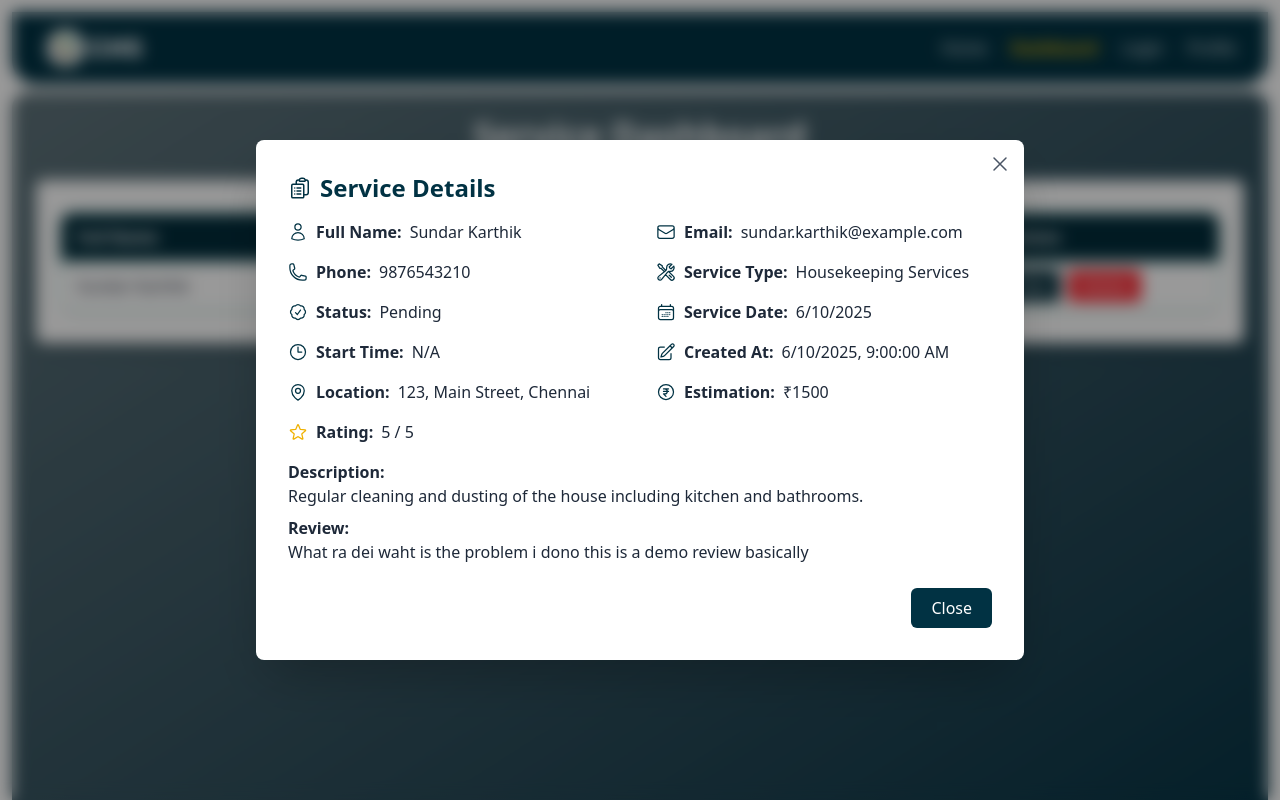
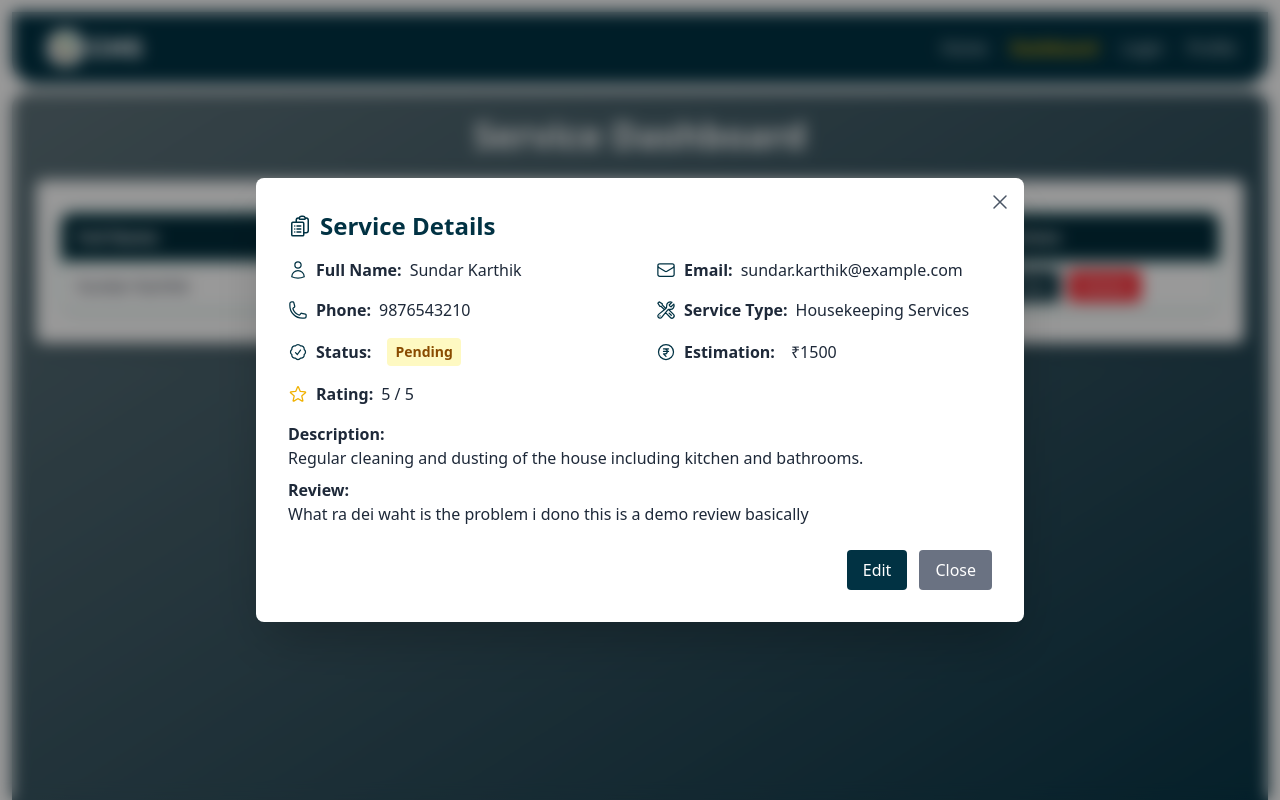
Before and after one commit to infoziantappwrite/CNS_Admin_Frontend, a React (Vite) app: page /dashboard in a window 1280 px wide. Both pictures are taken after a click on the button "View". Shown: the top 800 px of the page. Built offline with nearby package versions, Linux system fonts and the light colour scheme.

Commit message:
Edit option enabled

```diff
--- a/src/App.jsx
+++ b/src/App.jsx
@@ -39,6 +39,18 @@ function App() {
     }
   };
 
+const handleUpdate = (updatedService) => {
+  console.log("Updating service:", updatedService); // ✅ Debug log
+  setServices(prevServices =>
+    prevServices.map(service =>
+      service._id === updatedService._id ? updatedService : service
+    )
+  );
+};
+
+
+
+
   return (
     <div className="max-w-8xl mx-auto p-3 font-sans">
       <Header />
@@ -54,11 +66,13 @@ function App() {
       services={services}
       onView={handleView}
       onDelete={handleDelete}
+      onUpdate={handleUpdate} // ✅ This is correct
       selectedService={selectedService}
       setSelectedService={setSelectedService}
     />
   }
 />
+
           <Route path="/profile" element={<Profile />} />
           <Route path="*" element={<h1 className="text-center text-red-500 text-2xl mt-10">404 - Page Not Found</h1>} />
         </Routes>
--- a/src/components/ServiceTable.jsx
+++ b/src/components/ServiceTable.jsx
@@ -25,9 +25,12 @@ const ServiceTable = ({ services, onView, onDelete }) => {
                <span className={`px-2 py-1 rounded text-xs font-semibold
   ${service.serviceStatus === 'Pending' ? 'bg-yellow-100 text-yellow-700' :
     service.serviceStatus === 'Completed' ? 'bg-green-100 text-green-700' :
+    service.serviceStatus === 'In Progress' ? 'bg-blue-100 text-blue-700' :
+    service.serviceStatus === 'Cancelled' ? 'bg-red-100 text-red-700' :
     'bg-gray-100 text-gray-700'}`}>
   {service.serviceStatus}
 </span>
+
               </td>
               <td className="py-2 px-4 hidden sm:table-cell text-gray-600">
                 {new Date(service.serviceDate).toLocaleDateString()}
--- a/src/pages/Dashboard.jsx
+++ b/src/pages/Dashboard.jsx
@@ -1,4 +1,4 @@
-import React from 'react';
+import React, { useState } from 'react';
 import ServiceTable from '../components/ServiceTable';
 import {
   XMarkIcon,
@@ -16,7 +16,42 @@ import {
   PencilSquareIcon
 } from '@heroicons/react/24/outline';
 
-export default function Dashboard({ services, onView, onDelete, selectedService, setSelectedService }) {
+export default function Dashboard({ services, onView, onDelete,  onUpdate, selectedService, setSelectedService }) {
+  const [isEditing, setIsEditing] = useState(false);
+  const [editedStatus, setEditedStatus] = useState('');
+  const [editedEstimation, setEditedEstimation] = useState('');
+
+  const statusColors = {
+    Pending: 'bg-yellow-100 text-yellow-800',
+    'In Progress': 'bg-blue-100 text-blue-800',
+    Completed: 'bg-green-100 text-green-800',
+    Cancelled: 'bg-red-100 text-red-800'
+  };
+
+  const handleEditClick = () => {
+    setEditedStatus(selectedService.serviceStatus);
+    setEditedEstimation(selectedService.servicePriceEstimation);
+    setIsEditing(true);
+  };
+
+ const handleSave = () => {
+  console.log('Save clicked'); // ✅ Debug log
+  const updatedService = {
+    ...selectedService,
+    serviceStatus: editedStatus,
+    servicePriceEstimation: editedEstimation
+  };
+
+  onUpdate(updatedService);
+  setSelectedService(null);
+  setIsEditing(false);
+};
+
+
+  const handleCancel = () => {
+    setIsEditing(false);
+  };
+
   return (
     <div className="min-h-screen rounded-2xl bg-gradient-to-br from-[#5f737a] to-[#013243] p-6 text-white">
       <div className="max-w-7xl mx-auto">
@@ -44,6 +79,7 @@ export default function Dashboard({ services, onView, onDelete, selectedService,
               </h3>
 
               <div className="grid md:grid-cols-2 gap-x-8 gap-y-4 text-gray-800">
+                {/* Display fields */}
                 <p className="flex items-center gap-2">
                   <UserIcon className="h-5 w-5 text-[#013243]" />
                   <strong>Full Name:</strong> {selectedService.fullName}
@@ -60,30 +96,62 @@ export default function Dashboard({ services, onView, onDelete, selectedService,
                   <WrenchScrewdriverIcon className="h-5 w-5 text-[#013243]" />
                   <strong>Service Type:</strong> {selectedService.serviceType}
                 </p>
-                <p className="flex items-center gap-2">
-                  <CheckBadgeIcon className="h-5 w-5 text-[#013243]" />
-                  <strong>Status:</strong> {selectedService.serviceStatus}
-                </p>
-                <p className="flex items-center gap-2">
-                  <CalendarDaysIcon className="h-5 w-5 text-[#013243]" />
-                  <strong>Service Date:</strong> {new Date(selectedService.serviceDate).toLocaleDateString()}
-                </p>
-                <p className="flex items-center gap-2">
-                  <ClockIcon className="h-5 w-5 text-[#013243]" />
-                  <strong>Start Time:</strong> {selectedService.startTime || 'N/A'}
-                </p>
-                <p className="flex items-center gap-2">
-                  <PencilSquareIcon className="h-5 w-5 text-[#013243]" />
-                  <strong>Created At:</strong> {new Date(selectedService.createdAt || selectedService.serviceDate).toLocaleString()}
-                </p>
-                <p className="flex items-center gap-2">
-                  <MapPinIcon className="h-5 w-5 text-[#013243]" />
-                  <strong>Location:</strong> {selectedService.serviceLocation}
-                </p>
-                <p className="flex items-center gap-2">
+
+               {/* Editable Status */}
+<div className="flex items-center gap-2">
+  <CheckBadgeIcon className="h-5 w-5 text-[#013243]" />
+  <strong>Status:</strong>
+  {isEditing ? (
+    <select
+      value={editedStatus}
+      onChange={(e) => setEditedStatus(e.target.value)}
+      className={`ml-2 px-3 py-1 rounded-2xl bg-gray-100 border text-sm font-medium transition-all duration-300
+        ${
+          editedStatus === 'Pending'
+            ? 'text-yellow-700 bg-yellow-100'
+            : editedStatus === 'In Progress'
+            ? 'text-blue-700 bg-blue-100'
+            : editedStatus === 'Completed'
+            ? 'text-green-700 bg-green-100'
+            : editedStatus === 'Cancelled'
+            ? 'text-red-700 bg-red-100'
+            : ''
+        }
+      `}
+    >
+      <option value="Pending">Pending</option>
+      <option value="In Progress">In Progress</option>
+      <option value="Completed">Completed</option>
+      <option value="Cancelled">Cancelled</option>
+    </select>
+  ) : (
+    <span
+      className={`ml-2 px-2 py-1 rounded text-sm font-semibold ${
+        statusColors[selectedService.serviceStatus] || 'bg-gray-100 text-gray-800'
+      }`}
+    >
+      {selectedService.serviceStatus}
+    </span>
+  )}
+</div>
+
+
+                {/* Editable Price */}
+                <div className="flex items-center gap-2">
                   <CurrencyRupeeIcon className="h-5 w-5 text-[#013243]" />
-                  <strong>Estimation:</strong> ₹{selectedService.servicePriceEstimation}
-                </p>
+                  <strong>Estimation:</strong>
+                  {isEditing ? (
+                    <input
+                      type="number"
+                      value={editedEstimation}
+                      onChange={(e) => setEditedEstimation(e.target.value)}
+                      className="ml-2 border px-2 py-1 rounded w-32"
+                    />
+                  ) : (
+                    <span className="ml-2">₹{selectedService.servicePriceEstimation}</span>
+                  )}
+                </div>
+
                 <p className="flex items-center gap-2">
                   <StarIcon className="h-5 w-5 text-yellow-500" />
                   <strong>Rating:</strong> {selectedService.serviceRating} / 5
@@ -101,10 +169,33 @@ export default function Dashboard({ services, onView, onDelete, selectedService,
                 </div>
               </div>
 
-              <div className="mt-6 text-right">
+              <div className="mt-6 text-right space-x-3">
+                {!isEditing ? (
+                  <button
+                    onClick={handleEditClick}
+                    className="bg-[#013243] text-white px-4 py-2 rounded hover:bg-cyan-900"
+                  >
+                    Edit
+                  </button>
+                ) : (
+                  <>
+                    <button
+                      onClick={handleSave}
+                      className="bg-teal-900 text-white px-4 py-2 rounded hover:bg-teal-700"
+                    >
+                      Save
+                    </button>
+                    <button
+                      onClick={handleCancel}
+                      className="bg-red-800 text-white px-4 py-2 rounded hover:bg-red-600"
+                    >
+                      Cancel
+                    </button>
+                  </>
+                )}
                 <button
                   onClick={() => setSelectedService(null)}
-                  className="bg-[#013243] text-white px-5 py-2 rounded-md hover:bg-teal-900 transition"
+                  className="bg-gray-500 text-white px-4 py-2 rounded hover:bg-gray-600"
                 >
                   Close
                 </button>
```
Lines whose indentation alone changed are shown as unchanged.
